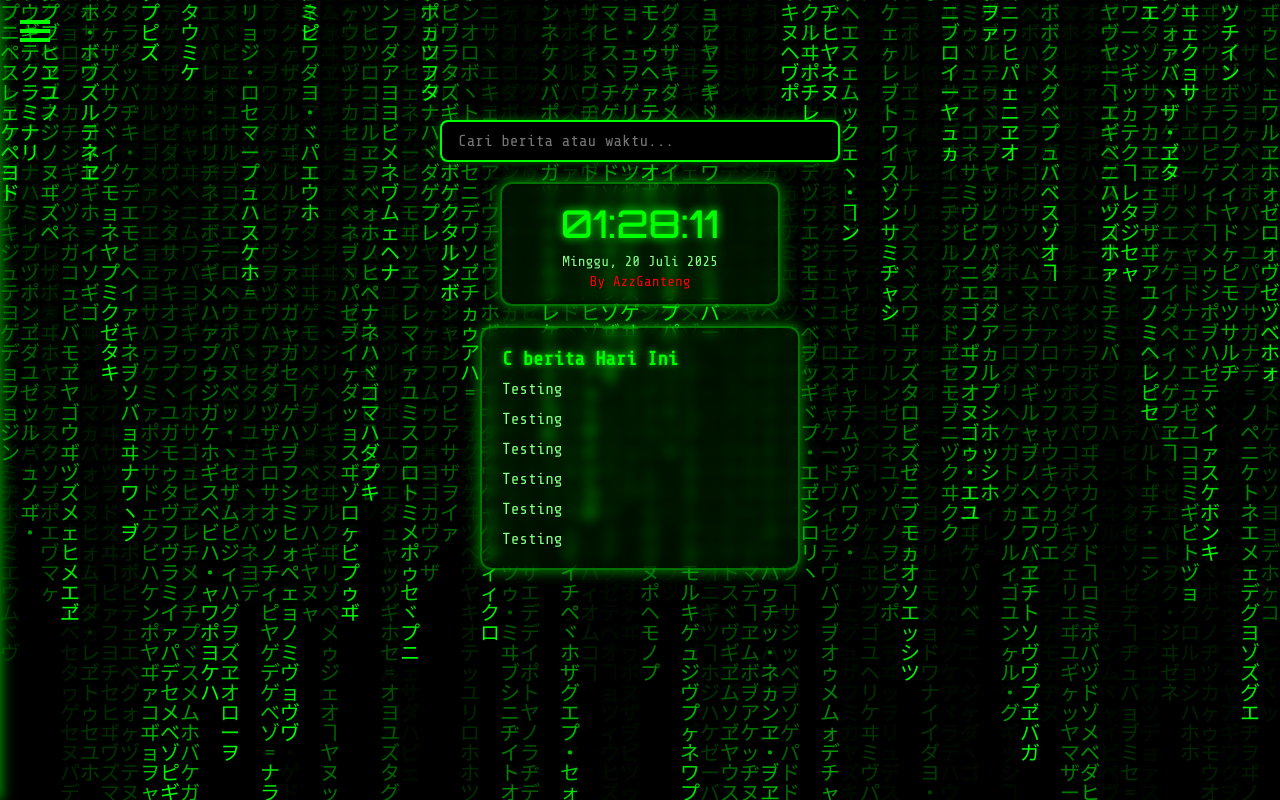
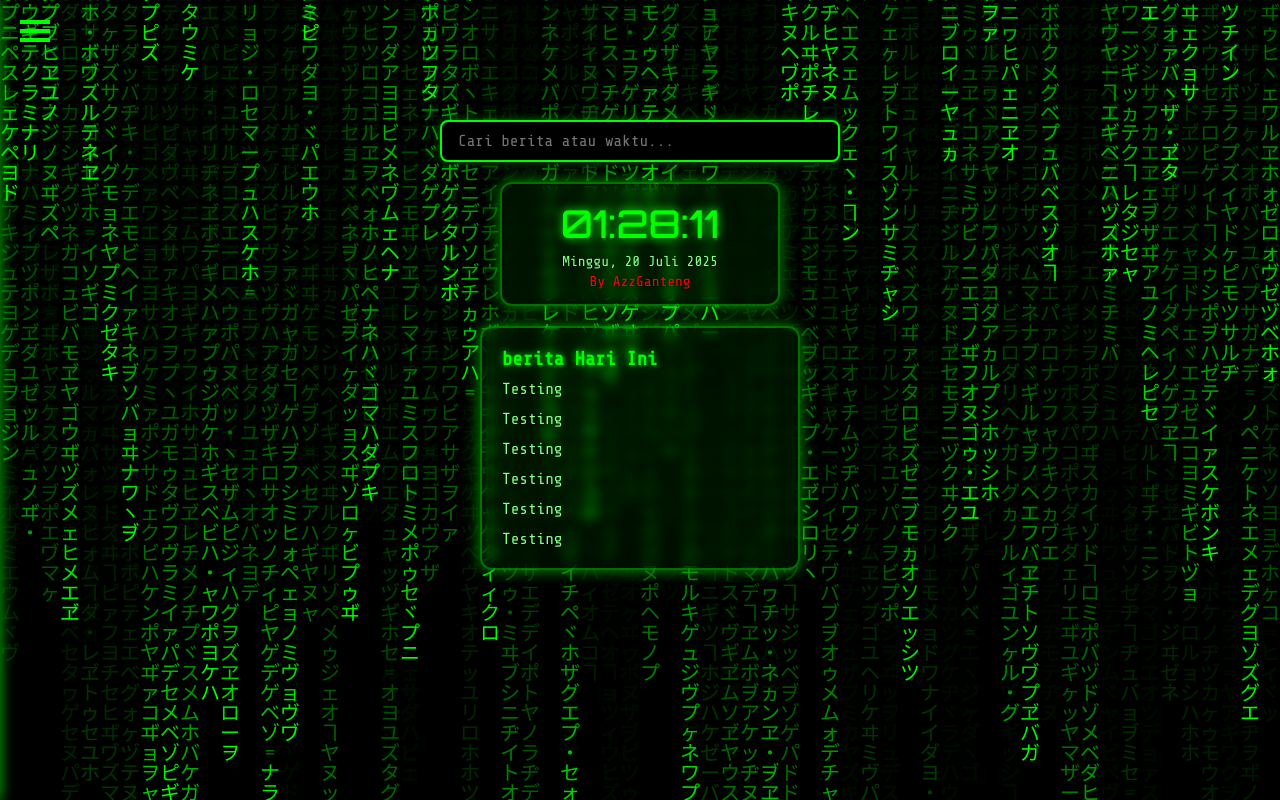
Before and after one commit to aziz20251/azizganteng, a plain HTML site: page index.html in a window 1280 px wide. Drawn offline with nearby package versions, Linux system fonts and the light colour scheme.

Commit message:
index.html

```diff
--- a/index.html
+++ b/index.html
@@ -184,8 +184,7 @@ canvas#matrix{position:fixed;top:0;left:0;width:100%;height:100%;z-index:0;}
     <div class="clock"><div id="time" class="time">00:00:00</div><div id="date" class="date"></div><div class="credit">By AzzGanteng</div></div>
 
     <div class="news-feed">
-      <h2>C
-      berita Hari Ini</h2>
+      <h2>berita Hari Ini</h2>
       <ul id="news-list">
         <!-- ========== MULAI DAFTAR BERITA ========== -->
         <li>
```
